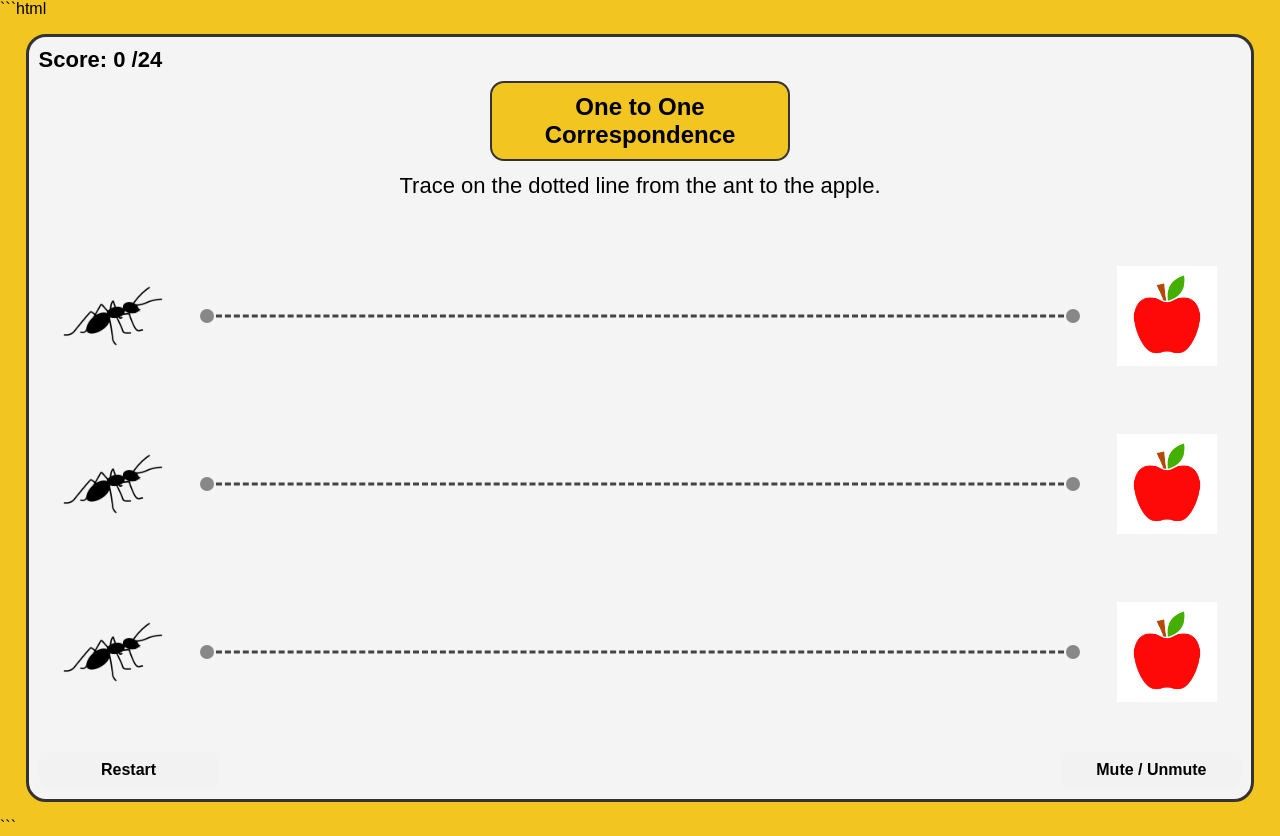
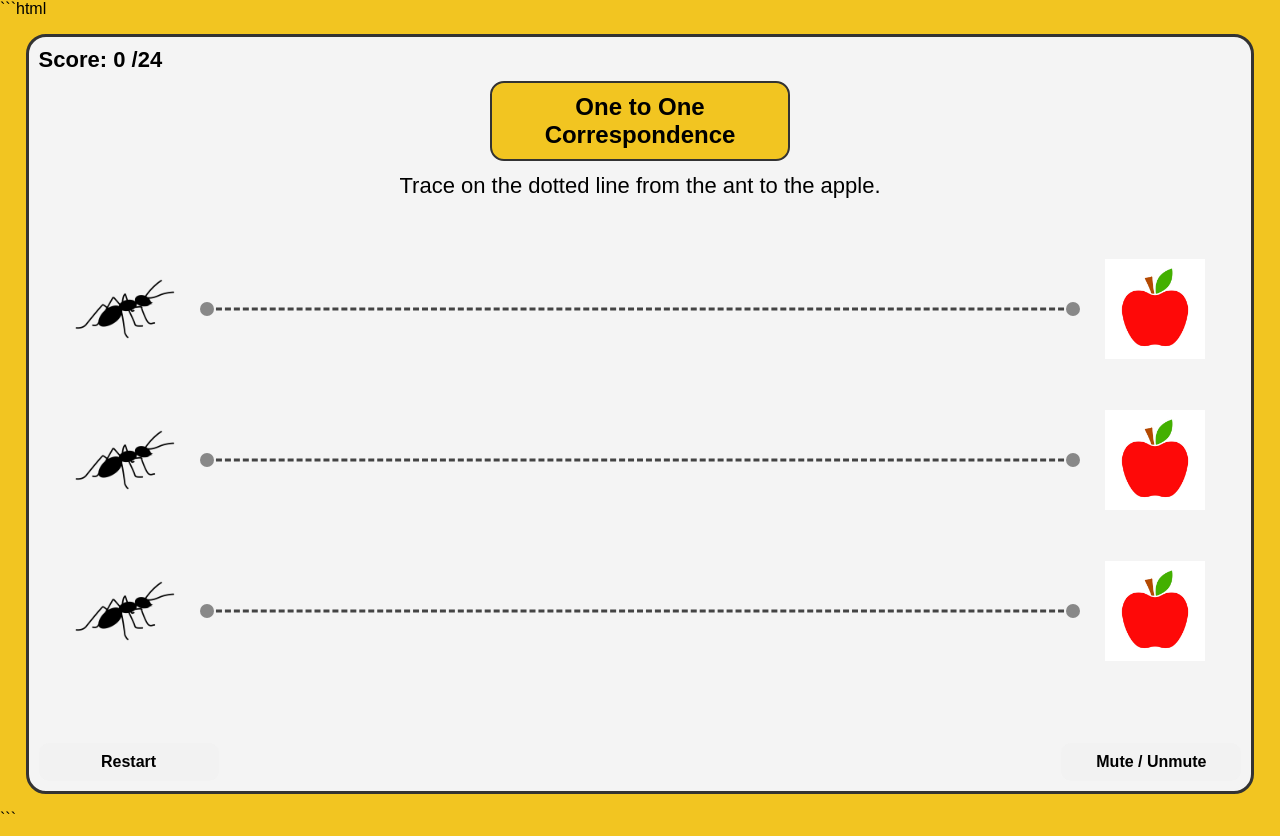
Before and after one commit to Bomps-preschool/numeracy-learningyear1, a plain HTML site: page onetoonecorrospondence/index.html in a window 1280 px wide. Drawn offline with nearby package versions, Linux system fonts and the light colour scheme.

Commit message:
Update index.html

```diff
--- a/onetoonecorrospondence/index.html
+++ b/onetoonecorrospondence/index.html
@@ -33,7 +33,7 @@ touch-action:none;
 
 .game-sheet{
 width:96%;
-height:96vh;
+height:95vh;
 background:#f4f4f4;
 margin:2vh auto;
 border:3px solid #333;
@@ -99,10 +99,12 @@ line-height:1.4;
 /* GAME AREA */
 
 #gameArea{
-height:68vh;
+height:62vh;
 display:flex;
 flex-direction:column;
 justify-content:space-evenly;
+padding-top:10px;
+padding-bottom:10px;
 }
 
 /* ROW */
@@ -110,15 +112,15 @@ justify-content:space-evenly;
 .row{
 position:relative;
 width:100%;
-height:18vh;
-min-height:90px;
+height:15vh;
+min-height:80px;
 }
 
 /* LEFT IMAGE */
 
 .left-img{
 position:absolute;
-left:2%;
+left:3%;
 top:50%;
 transform:translateY(-50%);
 width:clamp(55px,8vw,100px);
@@ -133,7 +135,7 @@ touch-action:none;
 
 .right-img{
 position:absolute;
-right:2%;
+right:3%;
 top:50%;
 transform:translateY(-50%);
 width:clamp(55px,8vw,100px);
@@ -253,7 +255,7 @@ margin-bottom:20px;
 @media(max-width:480px){
 
 .game-sheet{
-height:97vh;
+height:95vh;
 padding:8px;
 }
 
@@ -487,8 +489,6 @@ right:"assets/football.png"
 }
 
 ];
-
-/* VARIABLES */
 
 let currentQuestion = 0;
 
@@ -734,8 +734,6 @@ const endX =
 (rightRect.left + rightRect.width/2)
 - rowRect.left;
 
-/* PERFECT GREEN LINE */
-
 line.style.left =
 startX + "px";
 
@@ -745,15 +743,11 @@ line.style.borderTop =
 line.style.width =
 (endX - startX) + "px";
 
-/* HIGHLIGHT */
-
 document.getElementById(`left${i}`)
 .classList.add("correct");
 
 document.getElementById(`right${i}`)
 .classList.add("correct");
-
-/* SOUND */
 
 if(!muted){
 
@@ -768,8 +762,6 @@ correct.play().catch(()=>{});
 
 }
 
-/* CONFETTI */
-
 confetti({
 
 particleCount:50,
@@ -778,14 +770,10 @@ spread:70
 
 });
 
-/* SCORE */
-
 score++;
 
 document.getElementById("score")
 .innerText = score;
-
-/* NEXT QUESTION */
 
 if(completedRows.length === 3){
 
```
